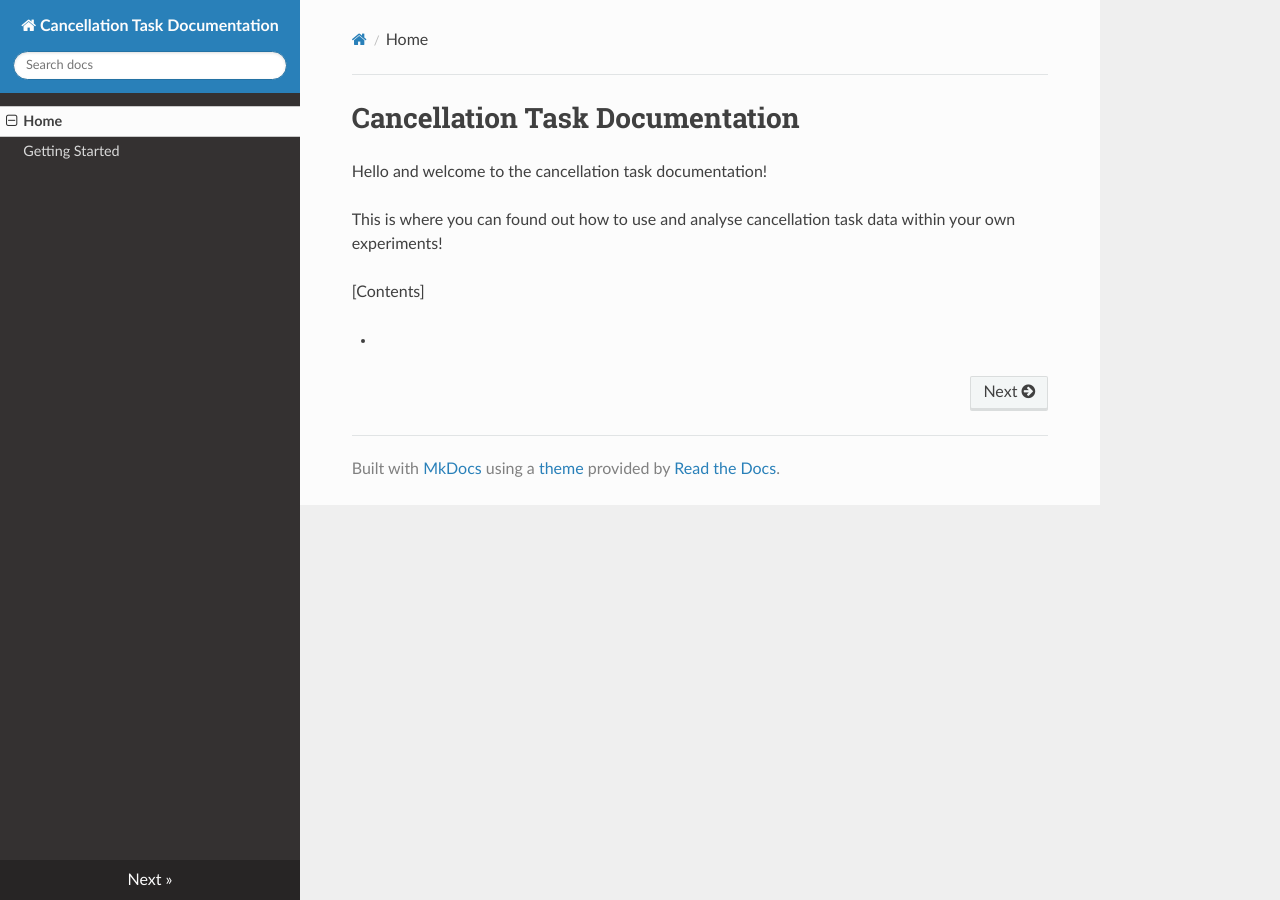
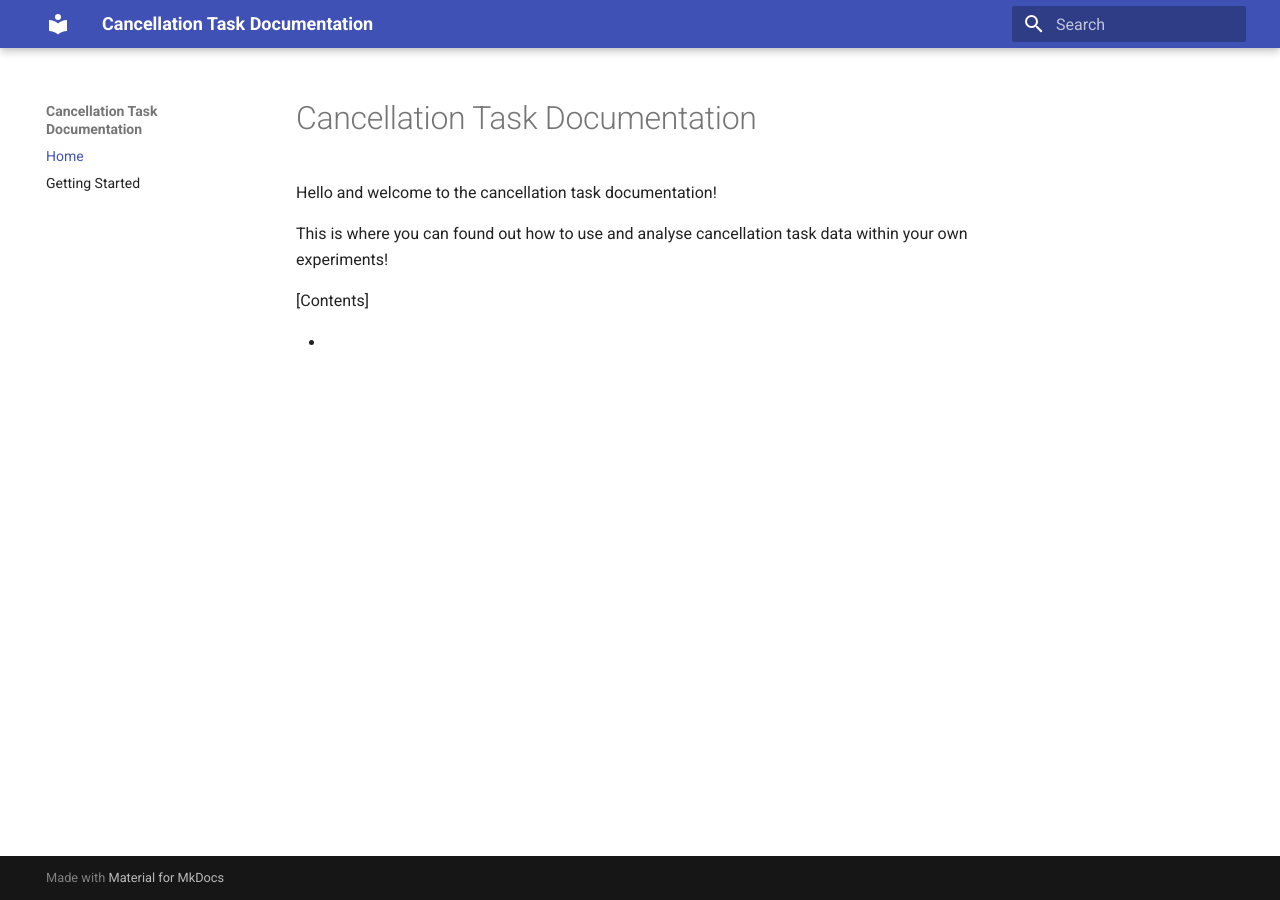
Before and after one commit to TommyTNeuro/cancellation-task-stim-exp-pipeline, an MkDocs documentation site: the page built from docs/docs/index.md, in a window 1280 px wide. Built offline with MkDocs 1.6.1 and Material for MkDocs 9.7.7, drawn with Linux system fonts in a browser that asks for light colours; nearby versions of some CDN libraries.

Commit message:
Changed site to material theme

```diff
--- a/docs/mkdocs.yml
+++ b/docs/mkdocs.yml
@@ -1,5 +1,5 @@
 site_name: Cancellation Task Documentation
-theme: readthedocs
+theme: material
 nav:
   - Home: index.md
   - Getting Started: getting_started.md
--- a/pyproject.toml
+++ b/pyproject.toml
@@ -13,4 +13,5 @@ dependencies = [
 dev = [
     "jupyterlab>=4.5.0",
     "mkdocs>=1.6.1",
+    "mkdocs-material>=9.7.1",
 ]
```
Also changed, not shown: 2 other files.
